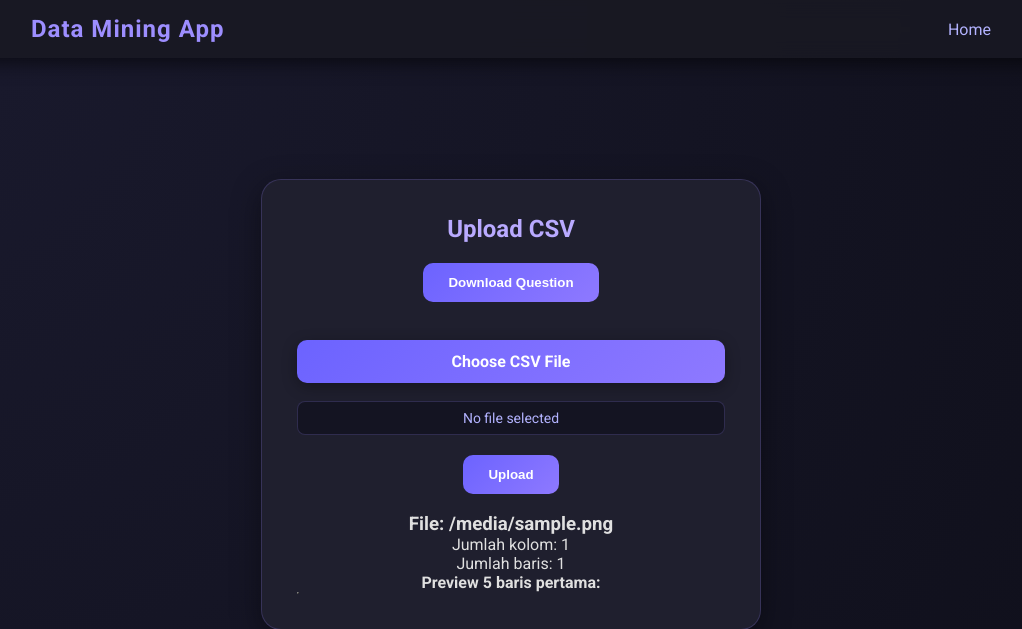
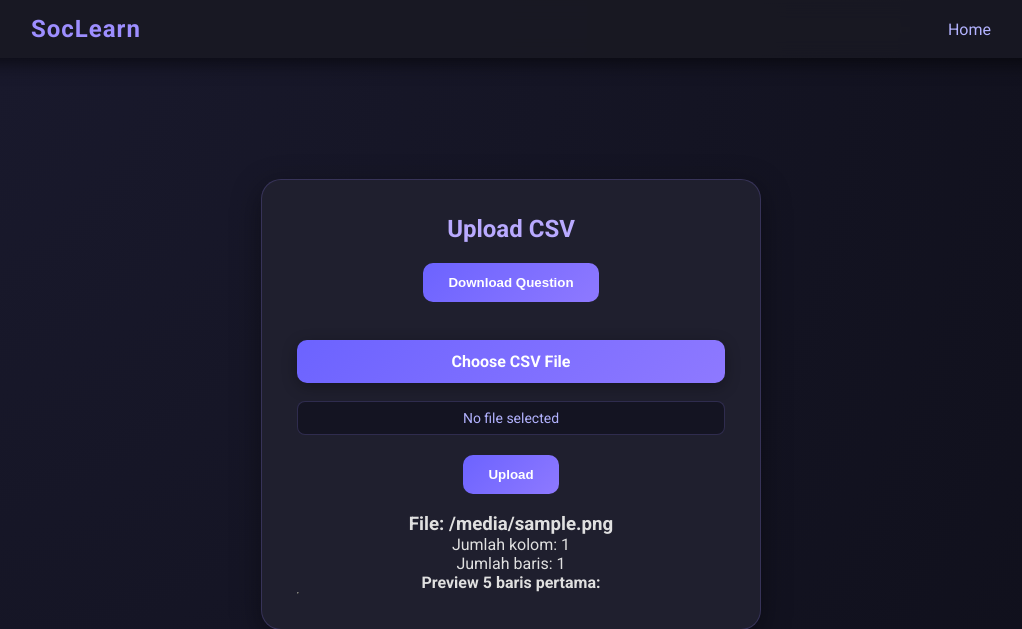
Before and after one commit to WilsonnnTan/DataMining, a Flask app: template templates/index.html in a window 1280 px wide. Shown: the top 629 px of the page, without its empty margins (129-1151 px from the left). Run offline with Flask 3, Linux system fonts and the light colour scheme; the template is opened without the code that fills it: most values are stand-ins (such as "Sample title", 1, 10 or a date in 2020).

Commit message:
refactor: change header name

```diff
--- a/templates/layout.html
+++ b/templates/layout.html
@@ -7,24 +7,21 @@
     <link href="https://fonts.googleapis.com/css2?family=Roboto:wght@400;700&display=swap" rel="stylesheet">
 </head>
 <body>
-    <!-- Header -->
     <header>
         <div class="header-container">
-            <h1>Data Mining App</h1>
+            <h1>SocLearn</h1>
             <nav>
                 <a href="/">Home</a>
             </nav>
         </div>
     </header>
 
-    <!-- Main Content -->
     <main>
         <div class="content-container">
             {% block content %}{% endblock %}
         </div>
     </main>
 
-    <!-- Footer -->
     <footer>
         <div class="footer-container">
             <p>&copy; 2025 All rights reserved.</p>
```
